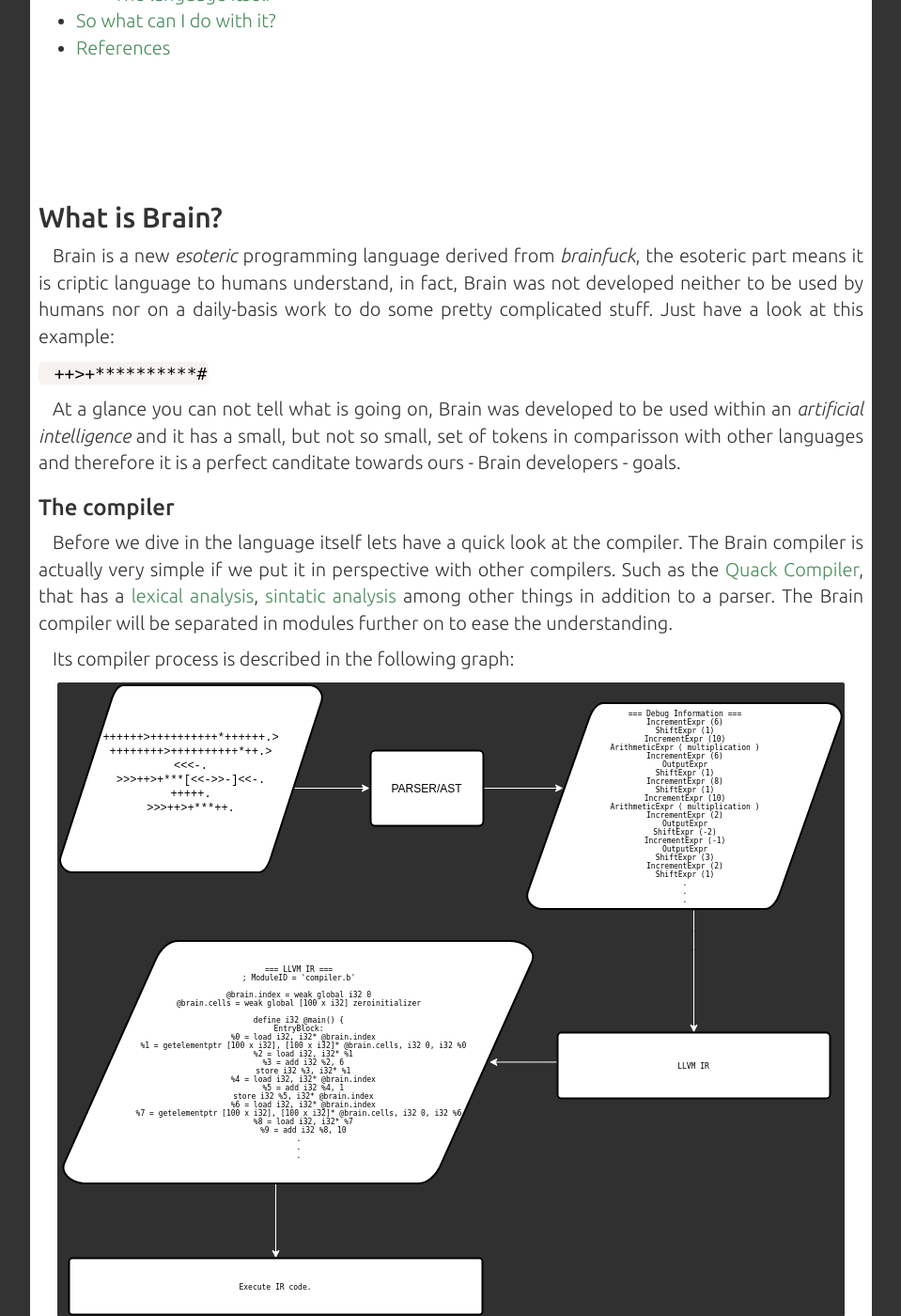
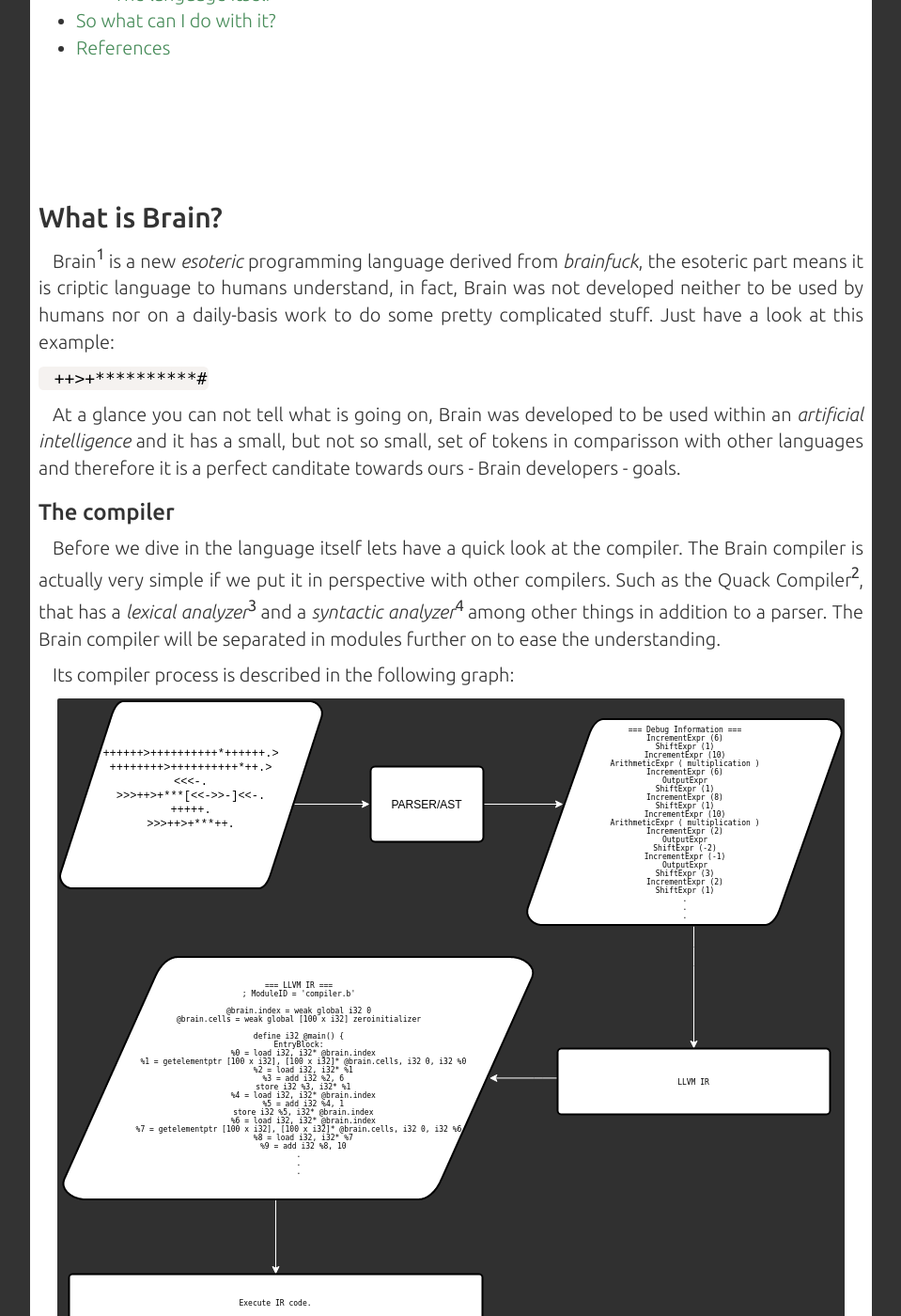
Before and after one commit to rafaelcn/rafaelcn.github.io, a Jekyll site: the page built from _posts/2016-08-19-brain.md, in a window 1280 px wide and 1400 px high, scrolled down 625 px. Shown: the whole window at 94% size, without its empty margins (160-1119 px from the left). Built offline with Jekyll 4.4.1, drawn with Linux system fonts in a browser that asks for light colours; formulas are drawn with MathJax 3; comment, search, counter and statistics services are not loaded; some of the changed text lies outside the part shown.

Commit message:
Fix typo and adds references
Signed-off-by: Rafael Campos Nunes <rafaelnunes@engineer.com>

```diff
--- a/_posts/2016-08-19-brain.md
+++ b/_posts/2016-08-19-brain.md
@@ -18,7 +18,7 @@
 
 ## What is Brain?
 
-Brain is a new _esoteric_ programming language derived from _brainfuck_, the esoteric part means it is criptic language to humans understand, in fact, Brain was not developed neither to be used by humans nor on a daily-basis work to do some pretty complicated stuff. Just have a look at this example:
+Brain$$^1$$ is a new _esoteric_ programming language derived from _brainfuck_, the esoteric part means it is criptic language to humans understand, in fact, Brain was not developed neither to be used by humans nor on a daily-basis work to do some pretty complicated stuff. Just have a look at this example:
 
 `++>+**********#`
 
@@ -27,7 +27,7 @@
 
 ### The compiler
 
-Before we dive in the language itself lets have a quick look at the compiler. The Brain compiler is actually very simple if we put it in perspective with other compilers. Such as the [Quack Compiler](https://github.com/quack/quack), that has a [lexical analysis](https://en.wikipedia.org/wiki/Lexer_(computer_science)), [sintatic analysis]() among other things in addition to a parser. The Brain compiler will be separated in modules further on to ease the understanding.
+Before we dive in the language itself lets have a quick look at the compiler. The Brain compiler is actually very simple if we put it in perspective with other compilers. Such as the Quack Compiler$$^2$$, that has a <i>lexical analyzer</i>$$^3$$ and a <i>syntactic analyzer</i>$$^4$$ among other things in addition to a parser. The Brain compiler will be separated in modules further on to ease the understanding.
 
 Its compiler process is described in the following graph:
 
@@ -35,7 +35,7 @@
 
 ### The Parser
 
-The _Parser_ is responsible by reading Brain source code and build the AST (Abstract Syntax Tree), it is an LL(1) $$^1$$ parser.
+The _Parser_ is responsible by reading Brain source code and build the AST (Abstract Syntax Tree), it is an LL(1) $$^3$$ parser.
 
 ### Code Generation
 
@@ -100,4 +100,8 @@
 
 ## References
 
-[1. LL Parser](https://en.wikipedia.org/wiki/LL_parser)
+1. [Brain Compiler](https://github.com/BrainLabs/brain)
+2. [Quack Compiler](https://github.com/quack/quack)
+3. [Lexer](https://en.wikipedia.org/wiki/Lexer_(computer_science))
+4. [Syntactic Analysis](https://en.wikipedia.org/wiki/Parsing#Overview_of_process)
+5. [LL Parser](https://en.wikipedia.org/wiki/LL_parser)
```
